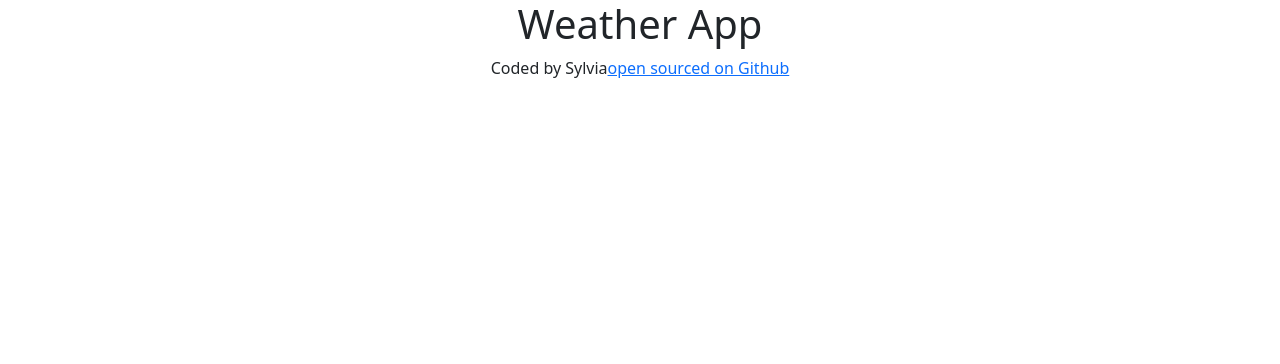
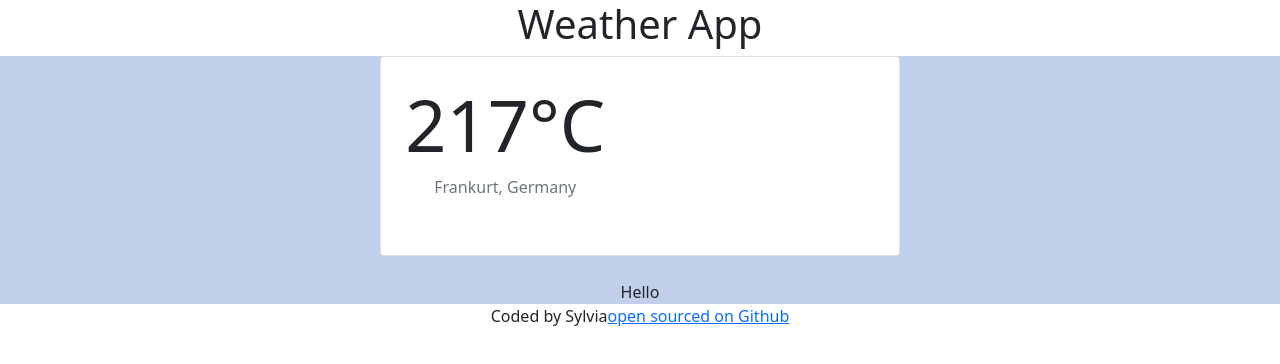
Before and after one commit to sylvcode/react-app-weather, a React (Create React App) app: page / in a window 1280 px wide. Shown: the top 364 px of the page. Built offline with nearby package versions, Linux system fonts and the light colour scheme.

Commit message:
first weather box added

```diff
--- a/src/App.js
+++ b/src/App.jsx
@@ -1,15 +1,17 @@
 import React from "react";
 import './App.css';
+import Weather from "./Weather";
 
 export default function App() {
   return (
   <div className="App">
   <h1>Weather App</h1>
+  <Weather />
   <div className="container">
   <footer>
  Coded by Sylvia
-  <a href="https://github.com/sylviaantons/react-app-weather"
-
+  <a href="
+  https://github.com/sylviaantons/react-app-weather"
   >
    open sourced on Github
   </a>
--- /dev/null
+++ b/src/Weather.css
@@ -0,0 +1,3 @@
+.Weather {
+background-color: #C1CFEA;
+}
--- /dev/null
+++ b/src/Weather.jsx
@@ -0,0 +1,42 @@
+import react from "react";
+import "./Weather.css";
+
+export default function Weather() {
+    return (
+        <div className="Weather">
+
+            <div className="row d-flex justify-content-center align-items-center h-100">
+                <div className="col-md-9 col-lg-7 col-xl-5">
+                    <div className="card mb-4 gradient-custom">
+                        <div className="card-body p-4">
+
+                            <div id="demo1" className="carousel slide" data-ride="carousel">
+                                <ul className="carousel-indicators mb-0">
+                                    <li data-target="#demo1" data-slide-to="0" class="active"></li>
+                                    <li data-target="#demo1" data-slide-to="1"></li>
+                                    <li data-target="#demo1" data-slide-to="2"></li>
+                                </ul>
+                                <div className="carousel-inner">
+                                    <div className="carousel-item active">
+                                        <div className="d-flex justify-content-between mb-4 pb-2">
+                                            <div>
+                                                <h2 className="display-2"><strong>217°C</strong></h2>
+                                                <p className="text-muted mb-0">Frankurt, Germany</p>
+                                            </div>
+                                            <div>
+                                            </div>
+                                        </div>
+                                    </div>
+                                </div>
+                            </div>
+
+                        </div>
+                    </div>
+                </div>
+            </div>
+
+
+
+            Hello</div>
+    )
+}
```
Also changed, not shown: src/index.jsx (renamed from src/index.js).
